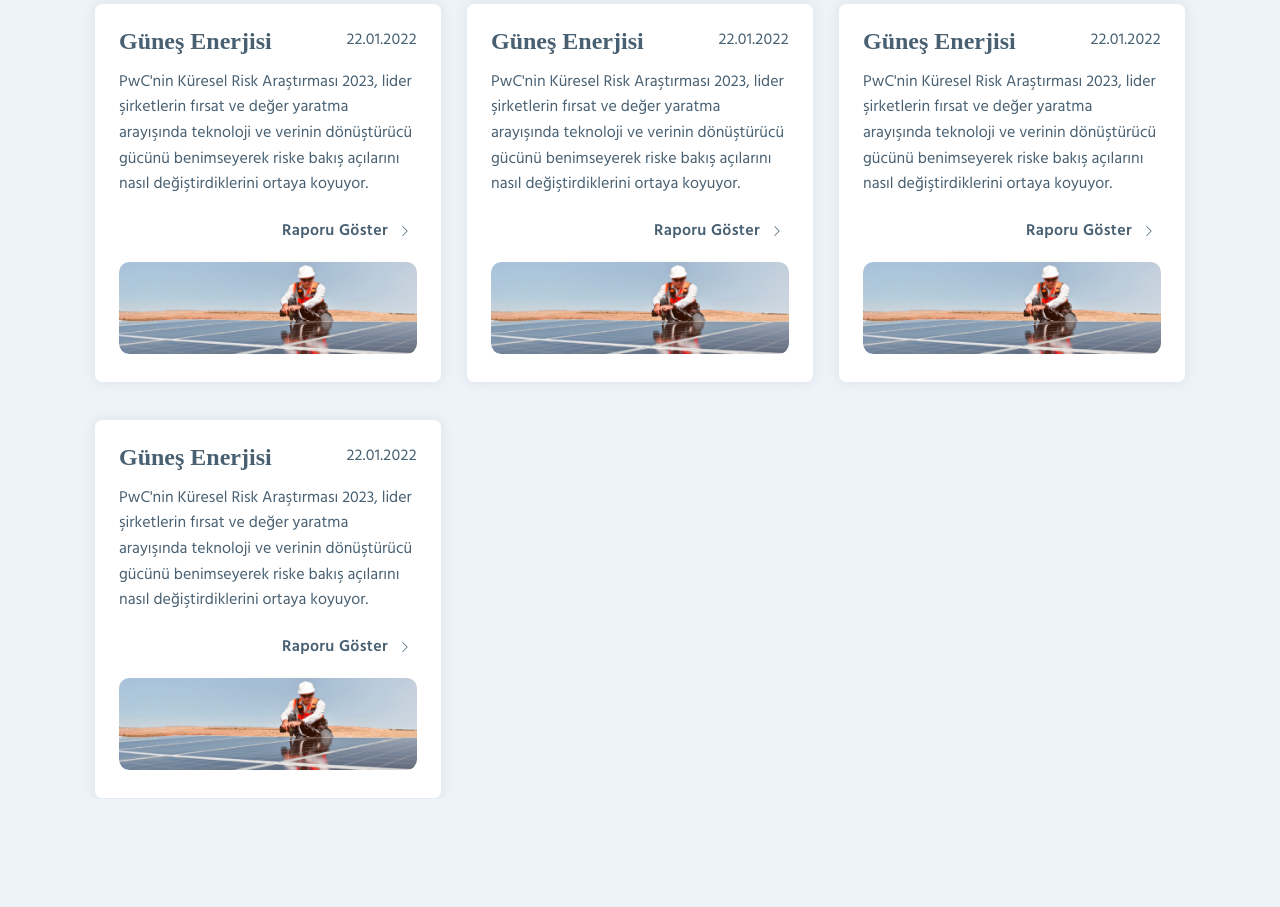
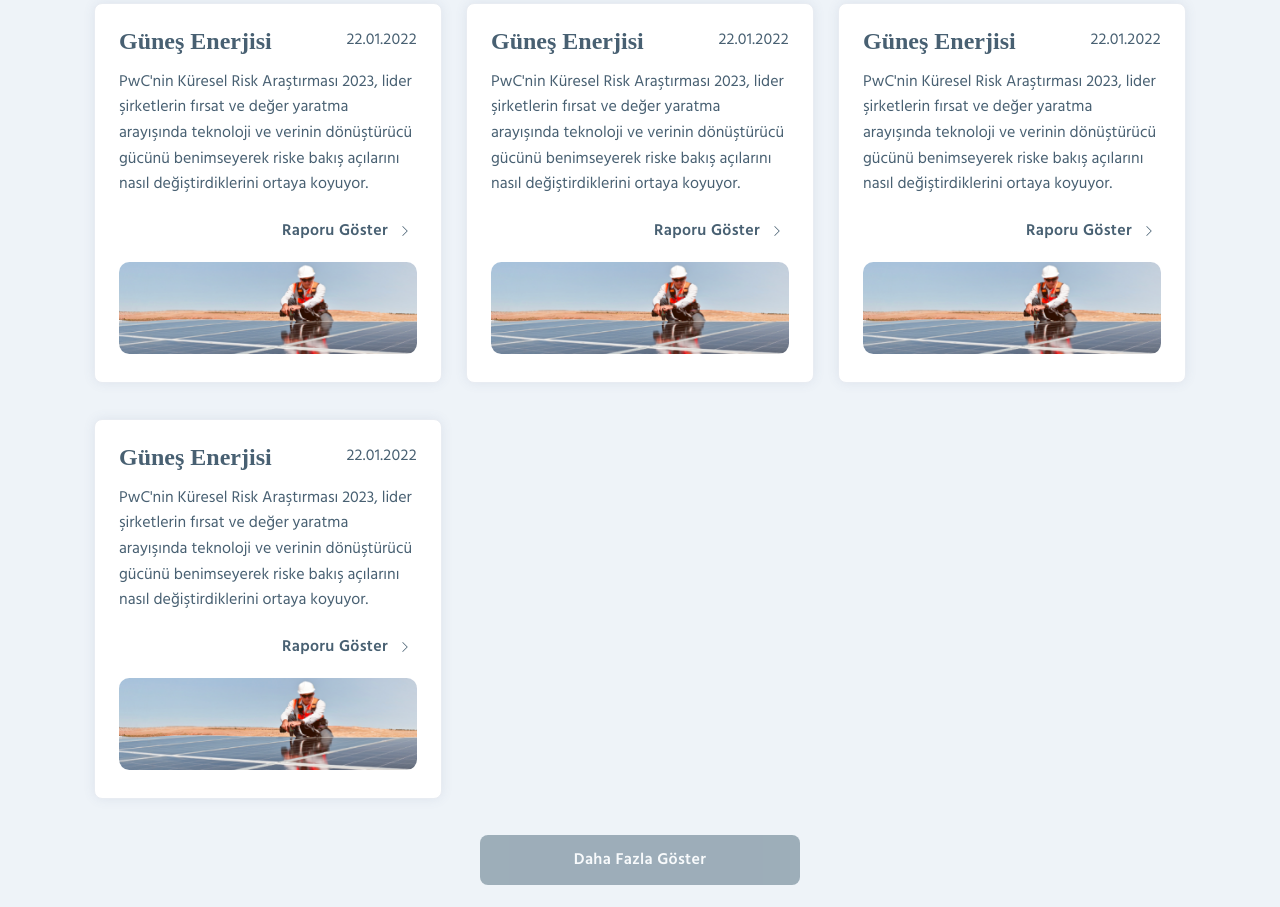
Before and after one commit to Gitali03/company-case-2-grid, a plain HTML site: page index.html in a window 1280 px wide. Shown: the part 1350-2257 px from the top of the page. Before the commit the page ends 2149 px from the top, so only its background shows below. Drawn offline with Linux system fonts and the light colour scheme.

Commit message:
added big header,show-link and responsive

```diff
--- a/index.html
+++ b/index.html
@@ -1,8 +1,8 @@
 <!DOCTYPE html>
 <html lang="en">
   <head>
-    <meta charset="UTF-8">
-    <meta name="viewport" content="width=device-width, initial-scale=1.0">
+    <meta charset="UTF-8" />
+    <meta name="viewport" content="width=device-width, initial-scale=1.0" />
     <title>Document</title>
     <link rel="stylesheet" href="style.css" />
     <link rel="stylesheet" href="reset.css" />
@@ -370,7 +370,9 @@
         </div>
       </div>
     </div>
-
+    <a href="" class="show-link">
+      <button  disabled class="show-button">Daha Fazla Göster</button>
+    </a>
 
   </body>
 </html>
--- a/style.css
+++ b/style.css
@@ -5,7 +5,7 @@ body {
   overflow-wrap: break-word;
   margin: 0 auto;
 }
-.big-header{
+.big-header {
   margin-top: 22px;
   margin-bottom: 36px;
   width: 100%;
@@ -15,9 +15,8 @@ font-size: 25px;
   font-weight: 600;
   line-height: 40.03px;
   letter-spacing: 0.02em;
-text-align:left;
-color:rgba(255, 163, 0, 1);
-
+  text-align: left;
+  color: rgba(255, 163, 0, 1);
 }
 
 .maincard-all {
@@ -175,10 +174,54 @@ color:rgba(255, 163, 0, 1);
   letter-spacing: 0.02em;
   text-align: left;
 }
+.show-link {
+  display: flex;
+  display: block;
+  justify-content: center;
+  text-align: center;
+  text-decoration: none;
+  margin: 0 auto;
+
+}
+.show-button {
+  width: 320px;
+  height: 50px;
+  font: Hind;
+  background-color: rgba(104, 128, 144, 1);
+  color: rgba(255, 255, 255, 1);
+  font-family: Hind;
+  font-size: 16px;
+  font-weight: 600;
+  line-height: 30px;
+  letter-spacing: 0.02em;
+  text-align: center;
+  border-radius: 8px;
+  padding: 8px 16px 8px 16px;
+  opacity: 60%;
+  gap:10px;
+  border: none;
+  margin-top: 36px;
+  margin-bottom: 22px;
+}
 
 @media (max-width: 730px) {
   .maincard-all {
     display: none;
-  }
 
   }
+  .grid-container {
+    gap: 24px;
+    margin: 16px;
+  }
+  .show-button {
+    background-image:linear-gradient(to right, rgb(86, 110, 134), rgb(3, 20, 26));
+    width: 100%;
+
+  }
+  .show-link {
+
+    padding: 0 16px;
+
+
+  }
+}
```
Lines whose indentation alone changed are shown as unchanged.
